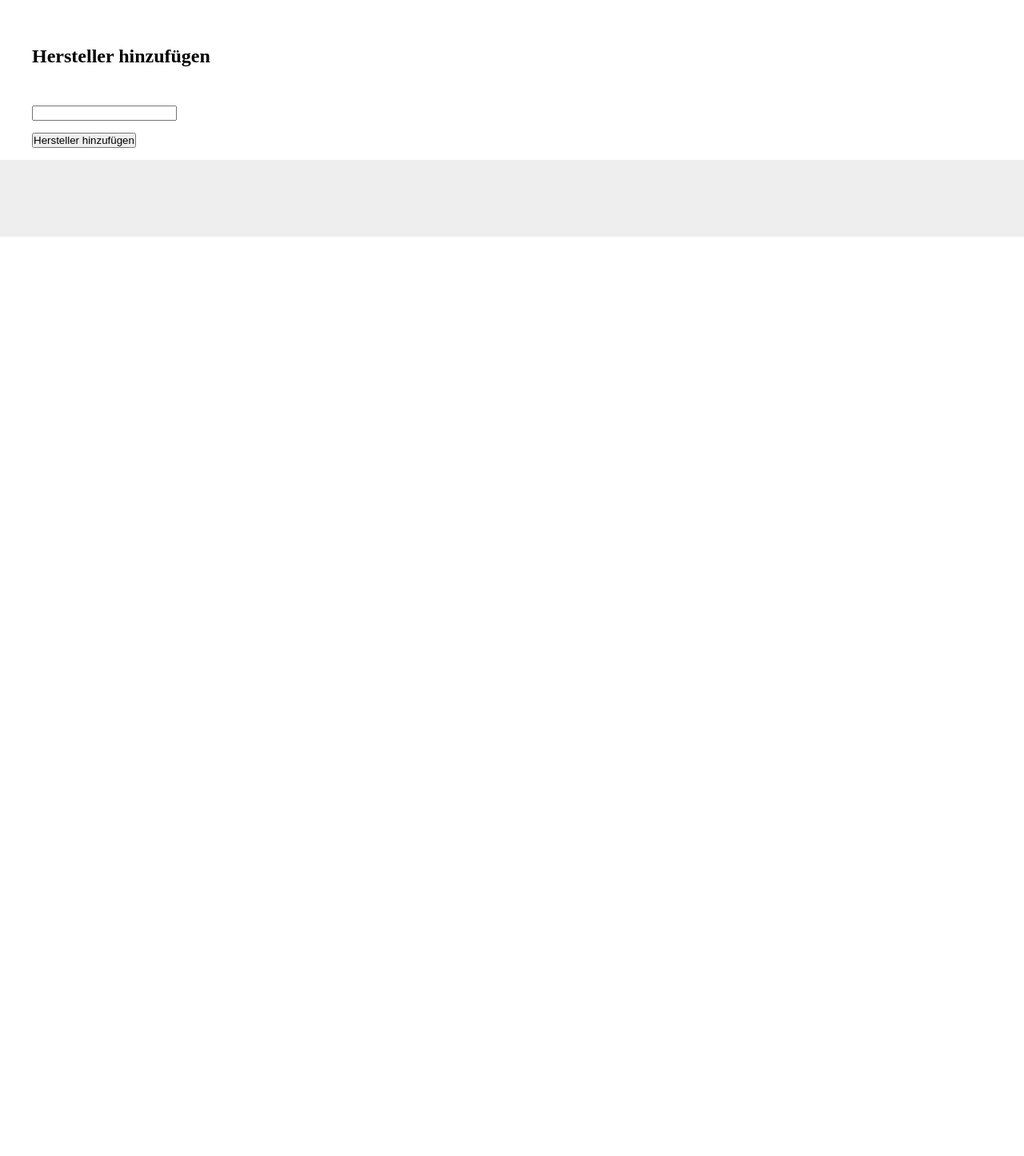
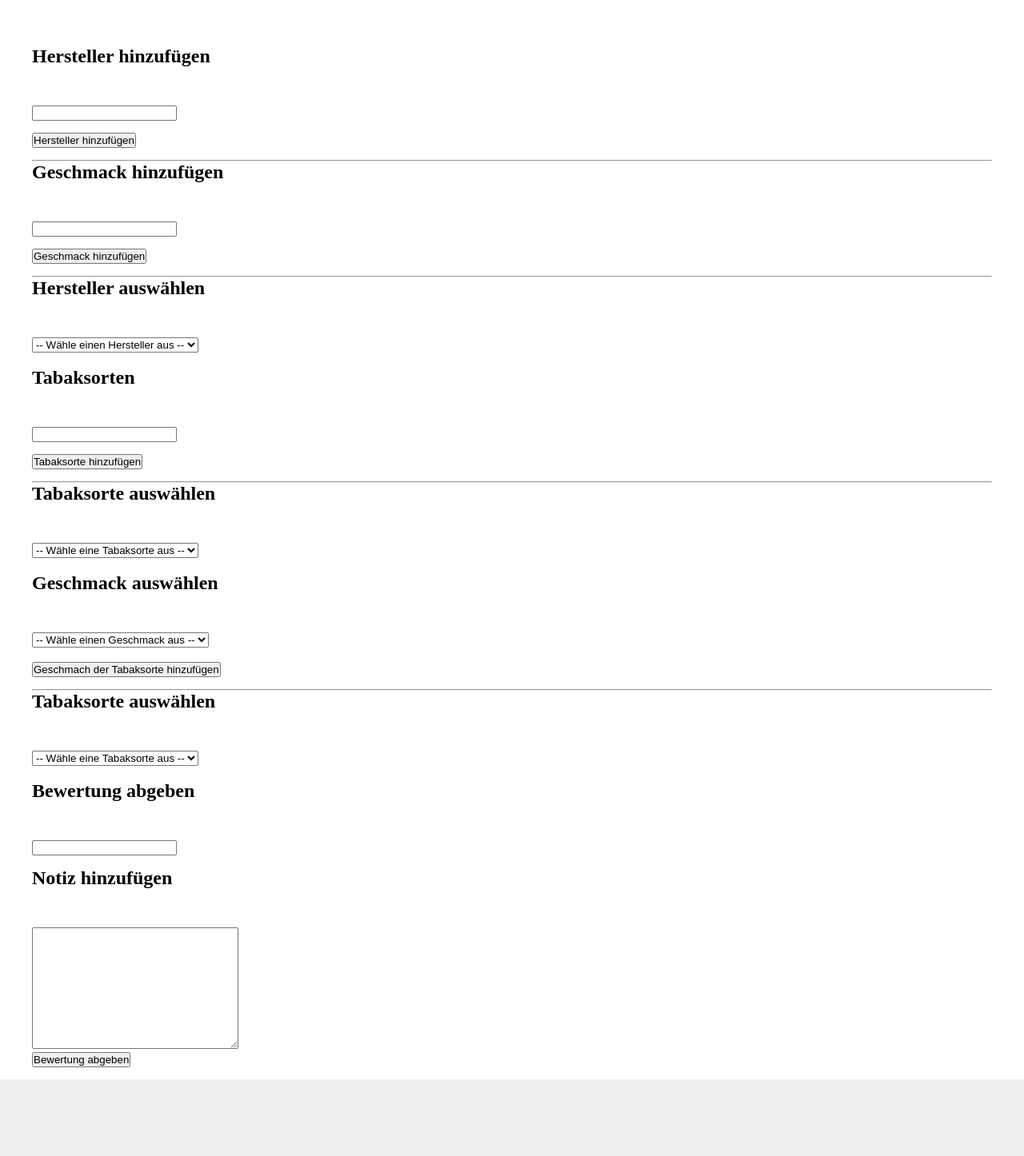
Before and after one commit to gbenske/tabak-review, a PHP site: page /pages/addTabak.php in a window 1280 px wide. Shown: the part 242-1688 px from the top of the page at 80% size. Before the commit the page ends 538 px from the top, so only its background shows below. Run offline with PHP 8.4, Linux system fonts and the light colour scheme; tables that the repository leaves empty or names only in its code hold one stand-in row (values such as "Sample post").

Commit message:
Add html elements

```diff
--- a/pages/addTabak.php
+++ b/pages/addTabak.php
@@ -28,7 +28,7 @@
     // Hole mir alle Tabaksorten
     $statement = $pdo->prepare("SELECT * FROM flavor");
     $statement->execute();
-    $flavorTobacco = $statement->fetchALL();
+    $tobaccoFlavor = $statement->fetchALL();
 
 ?>
 
@@ -36,9 +36,17 @@
 
     if(isset($_GET['rating'])) {
     $error = false;
+
     $addManufacturer = $_POST['addManufacturer'];
-    //$manufacturer = $_POST['manufacturer'];
-    //$tobacco = $_POST['tobacco'];
+    $addTobacco = $_POST['addTobacco'];
+    $addFlavor = $_POST['addFlavor'];
+    $addRating = $_POST['addRating'];
+    $addNotice = $_POST['addNotice'];
+
+    $chooseManufacturer = $_POST['chooseManufacturer'];
+    $chooseFlavor = $_POST['chooseFlavor'];
+    $chooseTobacco = $_POST['chooseTobacco'];
+
     //$flavor = $_POST['flavor'];
     //$rating = $_POST['bewertung'];
 
@@ -52,6 +60,10 @@
 
     if(!$error) {
         include_once('inc/addManufacturer.php');
+        include_once('inc/addTobacco.php');
+        include_once('inc/addFlavor.php');
+        include_once('inc/addTobacco_to_flavor.php');
+        include_once('inc/addRating.php');
     }
 }
 ?>
@@ -67,30 +79,72 @@
             <input type="submit" value="Hersteller hinzufügen" />
        </div>
 
-       <?php /*
-
        <hr>
 
+       <h2>Geschmack hinzufügen</h2>
+        <input type="text" name="addFlavor" />
+        <input type="submit" value="Geschmack hinzufügen" />
+
+        <hr>
+
         <h2>Hersteller auswählen</h2>
-         <select name="manufacturer">
+         <select name="chooseManufacturer">
             <option disabled selected value=""> -- Wähle einen Hersteller aus -- </option>
-            <?php foreach ($tabakManufacturer as $manufacturer): ?>
+            <?php foreach ($tobaccoManufacturer as $manufacturer): ?>
                  <option value="<?= $manufacturer['id']; ?>"><?= $manufacturer['name']; ?></option>
             <?php endforeach ?>
         </select>
         <br/><br/>
 
         <h2>Tabaksorten</h2>
-        <input type="text" name="tobacco" />
+        <input type="text" name="addTobacco" />
         <input type="submit" value="Tabaksorte hinzufügen" />
 
         <hr>
 
-        <h2>Geschmack hinzufügen</h2>
-        <input type="text" name="flavor" />
-        <input type="submit" value="Geschmack hinzufügen" />
+        <h2>Tabaksorte auswählen</h2>
+         <select name="chooseTobacco">
+            <option disabled selected value=""> -- Wähle eine Tabaksorte aus -- </option>
+            <?php foreach ($tobaccoSort as $sort): ?>
+                 <option value="<?= $sort['id']; ?>"><?= $sort['name']; ?></option>
+            <?php endforeach ?>
+        </select>
+        <br/><br/>
+
+        <h2>Geschmack auswählen</h2>
+         <select name="chooseFlavor">
+            <option disabled selected value=""> -- Wähle einen Geschmack aus -- </option>
+            <?php foreach ($tobaccoFlavor as $flavor): ?>
+                 <option value="<?= $flavor['id']; ?>"><?= $flavor['name']; ?></option>
+            <?php endforeach ?>
+        </select>
+        <br/><br/>
+
+        <input type="submit" value="Geschmach der Tabaksorte hinzufügen" />
 
         <hr>
+
+        <h2>Tabaksorte auswählen</h2>
+         <select name="chooseTobacco">
+            <option disabled selected value=""> -- Wähle eine Tabaksorte aus -- </option>
+            <?php foreach ($tobaccoSort as $sort): ?>
+                 <option value="<?= $sort['id']; ?>"><?= $sort['name']; ?></option>
+            <?php endforeach ?>
+        </select>
+        <br/><br/>
+
+        <h2>Bewertung abgeben</h2>
+        <input type="text" name="addRating" />
+
+        <h2>Notiz hinzufügen</h2>
+        <textarea name="addNotice" cols="30" rows="10"></textarea>
+        <input type="submit" value="Bewertung abgeben" />
+
+        <?php /*
+
+        <hr>
+
+
 
         <h2>Tabaksorte auswählen</h2>
          <select name="tobacco">
```
Also changed, not shown: pages/inc/addTobacco_to_flavor.php (+4 -4 lines).
